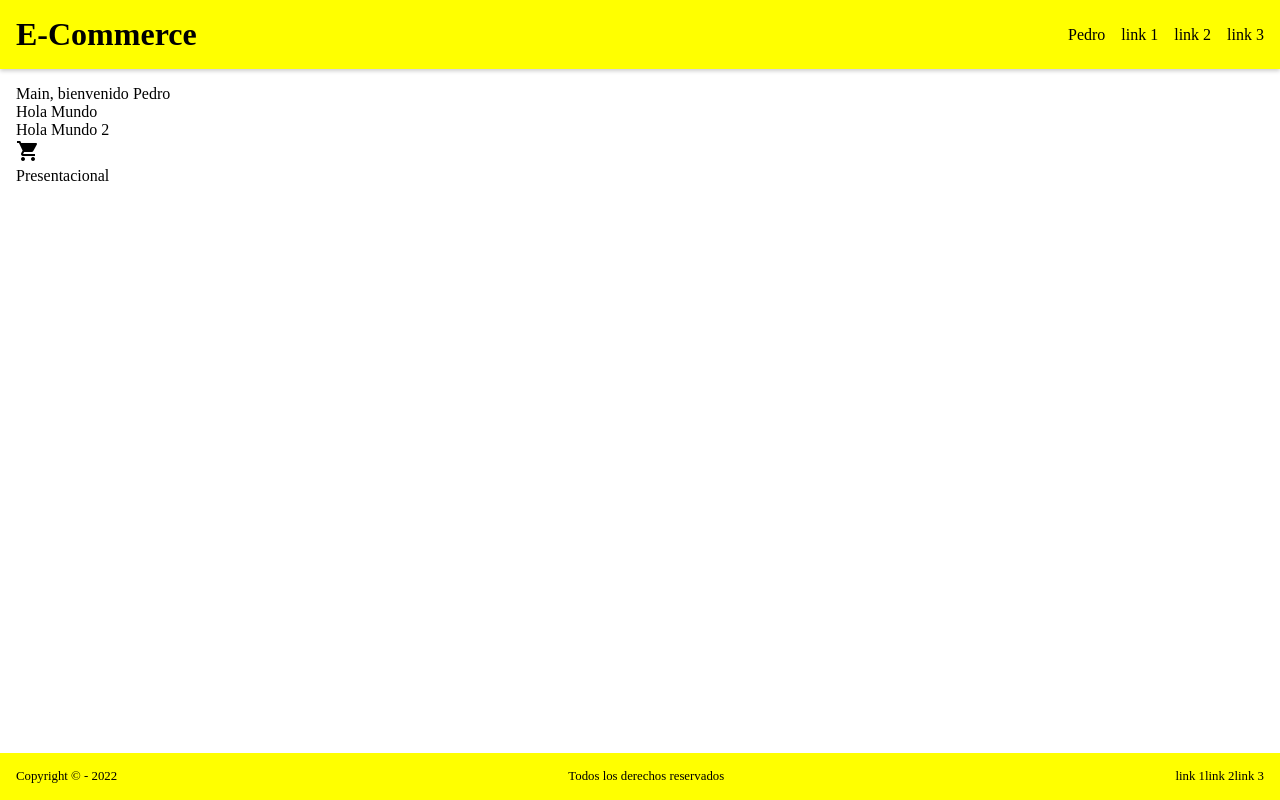
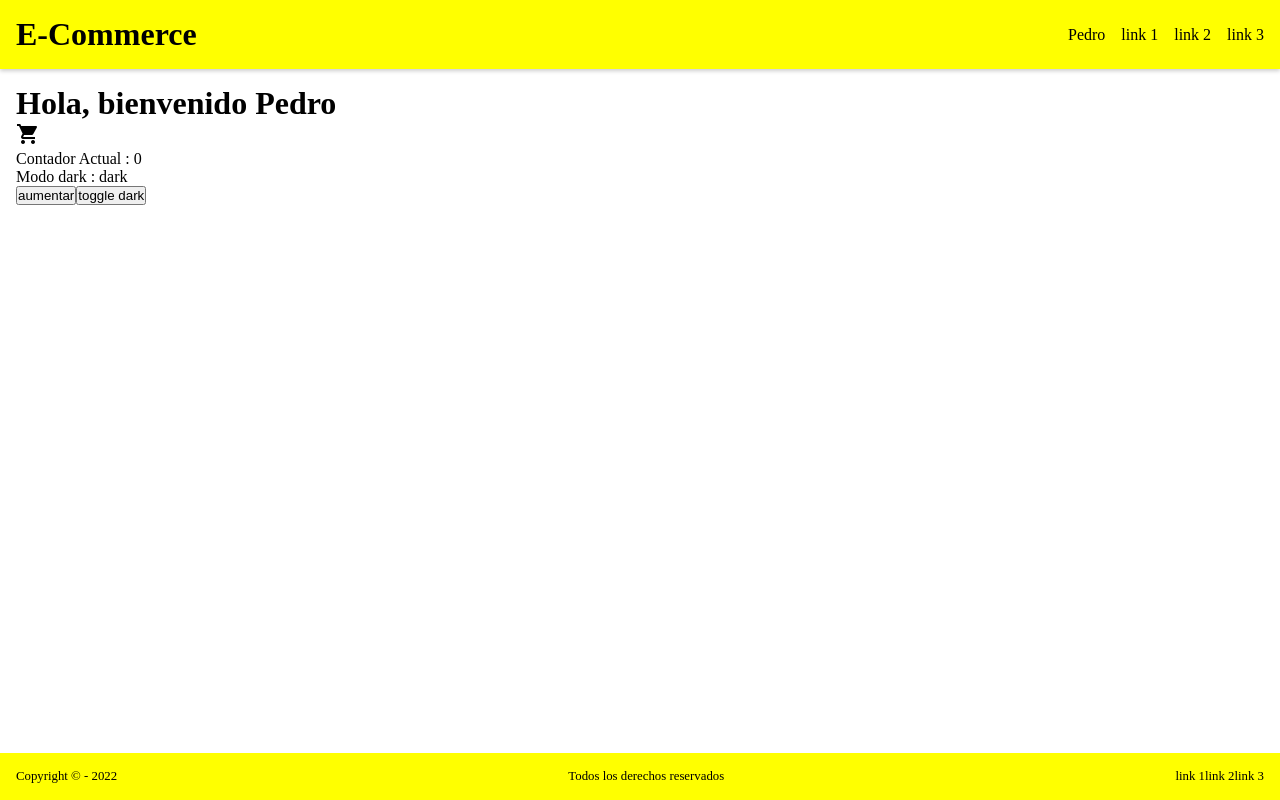
Before and after one commit to HoracioGutierrez/comision_37165, a React (Create React App) app: page / in a window 1280 px wide. Built offline with nearby package versions, Linux system fonts and the light colour scheme.

Commit message:
Contador y Estado

```diff
--- a/src/App.js
+++ b/src/App.js
@@ -15,10 +15,7 @@ const App = () => {
   return (
     <>
       <Header/>
-      <Main nombre="Pedro">
-        <p>Hola Mundo</p>
-        <p>Hola Mundo 2</p>
-      </Main>
+      <Main nombre="Pedro"/>
       <Footer />
     </>
   )
--- a/src/Container.js
+++ b/src/Container.js
@@ -5,7 +5,7 @@ const Container = () => {
   const usuarios = ["Juan","Pedro","Maria","Ana"]
 
   return (
-    <Presentacional usuarios={usuarios}/>
+    <Presentacional usuarios={usuarios} />
   )
 }
 
--- a/src/Main.js
+++ b/src/Main.js
@@ -1,16 +1,10 @@
 import Container from "./Container"
 
-const Main = ({ children, nombre }) => {
-
-  //console.log(props)
-  //const {children,nombre} = props
-  //const {children:children} = props
-  //const children = props.children
+const Main = ({ nombre }) => {
 
   return (
     <main>
-      Main, bienvenido {nombre}
-      {children}
+      <h1>Hola, bienvenido {nombre}</h1>
       <span className="material-icons">
         shopping_cart
       </span>
--- a/src/Presentacional.js
+++ b/src/Presentacional.js
@@ -1,7 +1,35 @@
+import { useState , useEffect } from "react"
+
+
+
 const Presentacional = (props) => {
-  console.log(props)
+
+  const [contador, setContador] = useState(0)
+  const [dark, setDark] = useState(false)
+  //useEffect(()=>{},[])
+  useEffect(()=>{
+    console.log("Nuevo render")
+    console.log("Hago un pedido a una BD para productos")
+  },[])
+
+
+  const aumentarContador = () => {
+    setContador(contador + 1)
+  }
+
+  const toggleDark = () => {
+    setDark(!dark)
+  }
+
+  console.log(dark)
+
   return (
-    <div>Presentacional</div>
+    <div>
+      <p>Contador Actual : {contador}</p>
+      <p>Modo dark : {"dark"}</p>
+      <button onClick={aumentarContador}>aumentar</button>
+      <button onClick={toggleDark}>toggle dark</button>
+    </div>
   )
 }
 export default Presentacional
```
Also changed, not shown: src/ItemListContainer.js (added, +7 -0 lines), info.txt.
